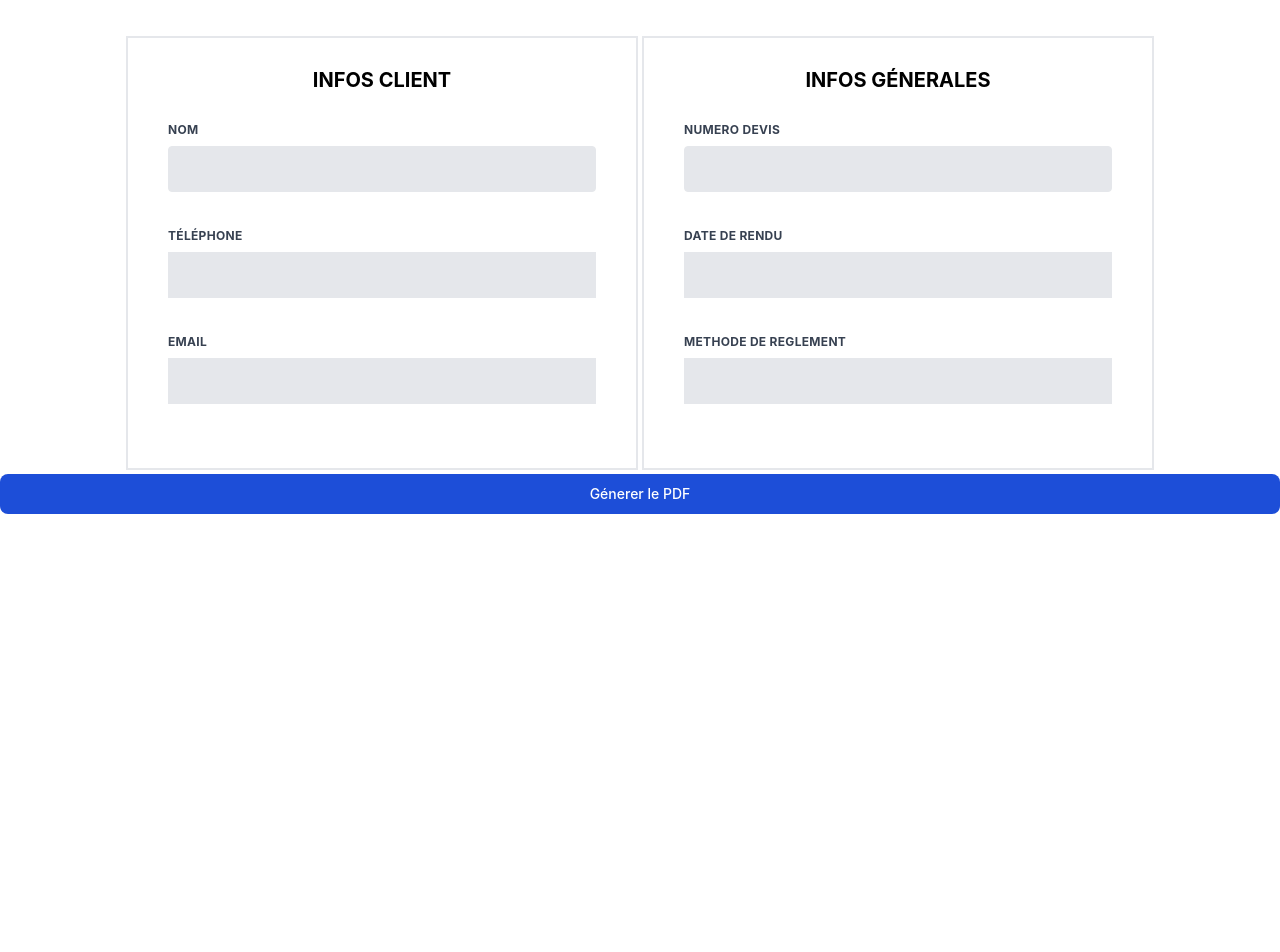
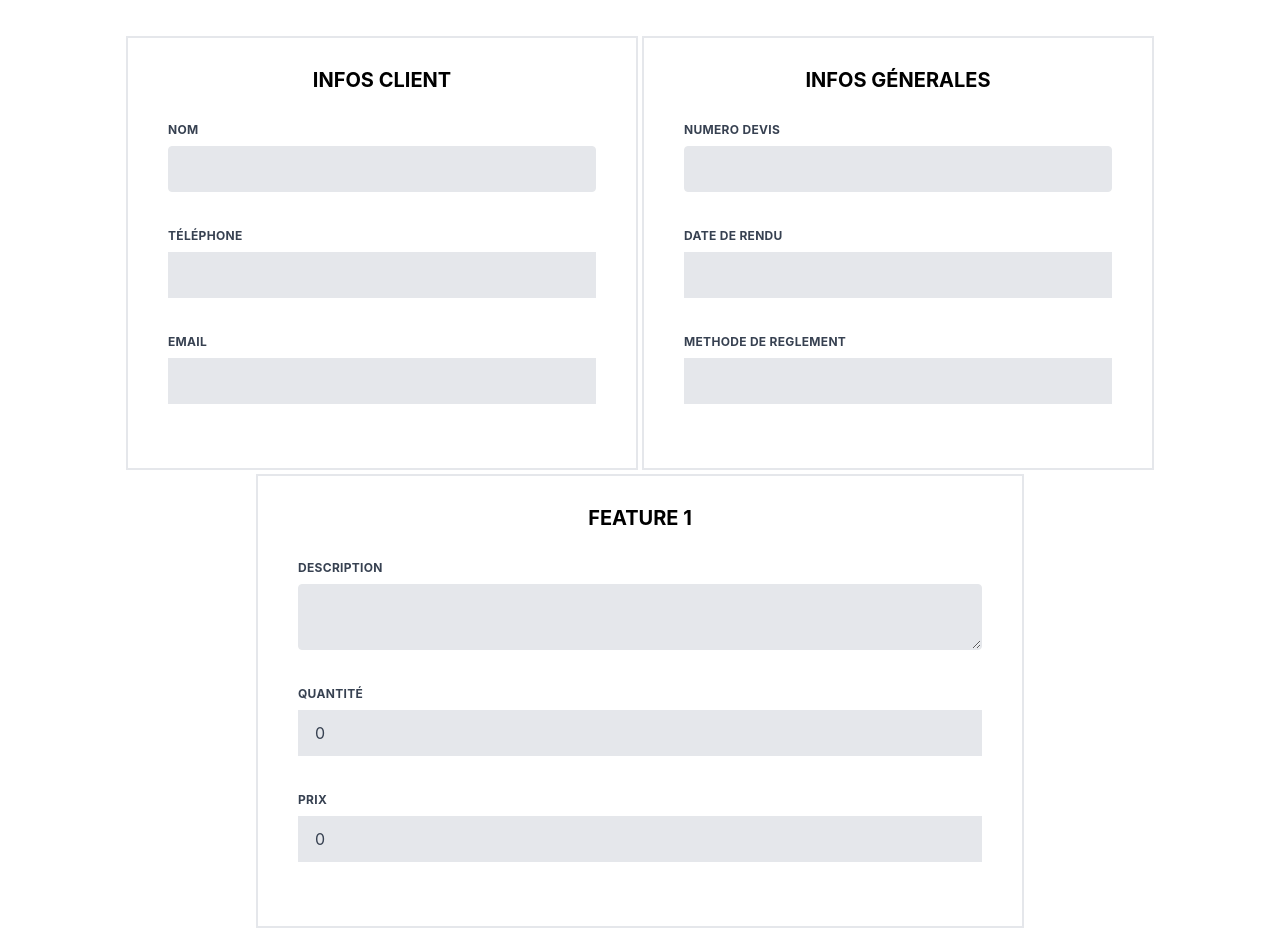
Before and after one commit to Iznobadd/generateur-devis, a React (Create React App) app in the folder client/: page / in a window 1280 px wide. Shown: the top 952 px of the page. Before the commit the page ends 836 px from the top, so only its background shows below. Built offline with nearby package versions, Linux system fonts and the light colour scheme; what @react-pdf/renderer would draw is missing.

Commit message:
finish features devis

```diff
--- a/client/src/components/FormDevis.tsx
+++ b/client/src/components/FormDevis.tsx
@@ -3,6 +3,7 @@ import { FormEvent, useState } from "react";
 import PDFView from "./PDFView";
 
 export default function FormDevis() {
+  const [subtotal, setSubtotal] = useState(0);
   const [showPDF, setShowPDF] = useState(false);
   const [formInfo, setFormInfo] = useState({
     name: "",
@@ -12,6 +13,27 @@ export default function FormDevis() {
     rendu: "",
     reglement: "",
   });
+
+  const [feature, setFeature] = useState([
+    {
+      description: "",
+      qty: 0,
+      price: 0,
+    },
+  ]);
+
+  const addFeature = () => {
+    let newFeature = { description: "", qty: 0, price: 0 };
+    setFeature([...feature, newFeature]);
+  };
+  const handleChangeFeature = (i: any, e: any) => {
+    let newValues = [...feature] as any;
+    newValues[i][e.target.name] = e.target.value;
+    for (let i = 0; i < feature.length; i++) {
+      setSubtotal(subtotal + feature[i]["price"] * feature[i]["qty"]);
+    }
+    setFeature(newValues);
+  };
 
   const handleEdit = () => {
     setShowPDF(false);
@@ -23,6 +45,7 @@ export default function FormDevis() {
 
   const handleSubmit = (e: FormEvent) => {
     e.preventDefault();
+
     setShowPDF(true);
   };
   return (
@@ -42,6 +65,9 @@ export default function FormDevis() {
             numero={formInfo.numero}
             rendu={formInfo.rendu}
             reglement={formInfo.reglement}
+            feature={feature}
+            subtotal={subtotal}
+            taxe={(subtotal * 20) / 100}
           />
         </div>
       ) : (
@@ -161,9 +187,76 @@ export default function FormDevis() {
               </div>
             </div>
           </div>
+          {feature.map((input, index) => {
+            return (
+              <div className="w-3/5 p-7 border-2 flex flex-wrap" key={index}>
+                <h1 className="text-center font-bold text-xl w-full mb-7">
+                  FEATURE {index + 1}
+                </h1>
+                <div className="flex flex-wrap mb-6 w-full">
+                  <div className="px-3 mb-6 md:mb-0 w-full">
+                    <label
+                      className="block uppercase tracking-wide text-gray-700 text-xs font-bold mb-2"
+                      htmlFor="description"
+                    >
+                      Description
+                    </label>
+                    <textarea
+                      className="appearance-none block w-full bg-gray-200 text-gray-700 border rounded py-3 px-4 mb-3 leading-tight focus:outline-none focus:bg-white"
+                      name="description"
+                      value={input.description}
+                      onChange={(e) => handleChangeFeature(index, e)}
+                    />
+                  </div>
+                </div>
+                <div className="flex flex-wrap mb-6 w-full">
+                  <div className="w-full px-3 mb-6 md:mb-0">
+                    <label
+                      className="block uppercase tracking-wide text-gray-700 text-xs font-bold mb-2"
+                      htmlFor="qty"
+                    >
+                      QUANTITÉ
+                    </label>
+                    <input
+                      className="appearance-none block w-full bg-gray-200 text-gray-700 border py-3 px-4 mb-3 leading-tight focus:outline-none focus:bg-white"
+                      name="qty"
+                      type="number"
+                      value={input.qty}
+                      onChange={(e) => handleChangeFeature(index, e)}
+                    />
+                  </div>
+                </div>
+                <div className="flex flex-wrap mb-6 w-full">
+                  <div className="w-full px-3 mb-6 md:mb-0">
+                    <label
+                      className="block uppercase tracking-wide text-gray-700 text-xs font-bold mb-2"
+                      htmlFor="prix"
+                    >
+                      PRIX
+                    </label>
+                    <input
+                      className="appearance-none block w-full bg-gray-200 text-gray-700 border py-3 px-4 mb-3 leading-tight focus:outline-none focus:bg-white"
+                      name="price"
+                      type="number"
+                      value={input.price}
+                      onChange={(e) => handleChangeFeature(index, e)}
+                    />
+                  </div>
+                </div>
+              </div>
+            );
+          })}
+
+          <a
+            className="cursor-pointer text-white bg-green-700 hover:bg-green-800 focus:ring-4 w-2/5 focus:outline-none my-10 focus:ring-green-300 font-medium rounded-lg text-sm px-5 py-2.5 text-center dark:bg-green-600 dark:hover:bg-green-700 dark:focus:ring-green-800"
+            onClick={addFeature}
+          >
+            Ajouter une feature
+          </a>
           <button
             type="submit"
-            className="text-white bg-blue-700 hover:bg-blue-800 focus:ring-4 focus:outline-none focus:ring-blue-300 font-medium rounded-lg text-sm w-full px-5 py-2.5 text-center dark:bg-blue-600 dark:hover:bg-blue-700 dark:focus:ring-blue-800"
+            onClick={handleSubmit}
+            className="text-white bg-blue-700 hover:bg-blue-800 focus:ring-4 w-2/5 focus:outline-none my-10 focus:ring-blue-300 font-medium rounded-lg text-sm px-5 py-2.5 text-center dark:bg-blue-600 dark:hover:bg-blue-700 dark:focus:ring-blue-800"
           >
             Génerer le PDF
           </button>
--- a/client/src/components/PDFView.tsx
+++ b/client/src/components/PDFView.tsx
@@ -7,9 +7,11 @@ import {
   Image,
   StyleSheet,
 } from "@react-pdf/renderer";
+import { useState } from "react";
 import getCurrentDate from "./GetCurrentDate";
 import { styles } from "./PDFStyles";
 export default function PDFView(props: any) {
+  let subtotal = 0;
   return (
     <PDFViewer height={"100%"} width={"100%"}>
       <Document>
@@ -68,24 +70,23 @@ export default function PDFView(props: any) {
                   <Text style={styles.tab_header_text}>PRICE</Text>
                   <Text style={styles.tab_header_text}>TOTAL</Text>
                 </View>
-                <View style={styles.tab_content}>
-                  <Text style={styles.tab_header_text}>1</Text>
-                  <Text style={styles.tab_header_text}>
-                    Ajout d'une feature
-                  </Text>
-                  <Text style={styles.tab_header_text}>2</Text>
-                  <Text style={styles.tab_header_text}>500</Text>
-                  <Text style={styles.tab_header_text}>1000</Text>
-                </View>
-                <View style={styles.tab_content}>
-                  <Text style={styles.tab_header_text}>2</Text>
-                  <Text style={styles.tab_header_text}>
-                    Ajout d'une seconde feature
-                  </Text>
-                  <Text style={styles.tab_header_text}>3</Text>
-                  <Text style={styles.tab_header_text}>400</Text>
-                  <Text style={styles.tab_header_text}>1200</Text>
-                </View>
+                {props.feature.map((feature: any, index: number) => {
+                  return (
+                    <View style={styles.tab_content} key={index + 1}>
+                      <Text style={styles.tab_header_text}>{index + 1}</Text>
+                      <Text style={styles.tab_header_text}>
+                        {feature.description}
+                      </Text>
+                      <Text style={styles.tab_header_text}>{feature.qty}</Text>
+                      <Text style={styles.tab_header_text}>
+                        {feature.price}
+                      </Text>
+                      <Text style={styles.tab_header_text}>
+                        {feature.price * feature.qty}
+                      </Text>
+                    </View>
+                  );
+                })}
               </View>
 
               <View style={styles.footer}>
@@ -96,11 +97,13 @@ export default function PDFView(props: any) {
                 <View style={styles.w_30}>
                   <View style={styles.recap}>
                     <Text style={styles.w_50}>Subtotal</Text>
-                    <Text style={styles.w_50}>$250</Text>
+                    <Text style={styles.w_50}>{props.subtotal} €</Text>
                     <Text style={styles.w_50}>Tax (20%)</Text>
-                    <Text style={styles.w_50}>$15</Text>
+                    <Text style={styles.w_50}>{props.taxe} €</Text>
                     <Text style={styles.orange_bg_text}>Total</Text>
-                    <Text style={styles.orange_bg_text}>$265</Text>
+                    <Text style={styles.orange_bg_text}>
+                      {props.subtotal + props.taxe} €
+                    </Text>
                   </View>
                 </View>
               </View>
```
